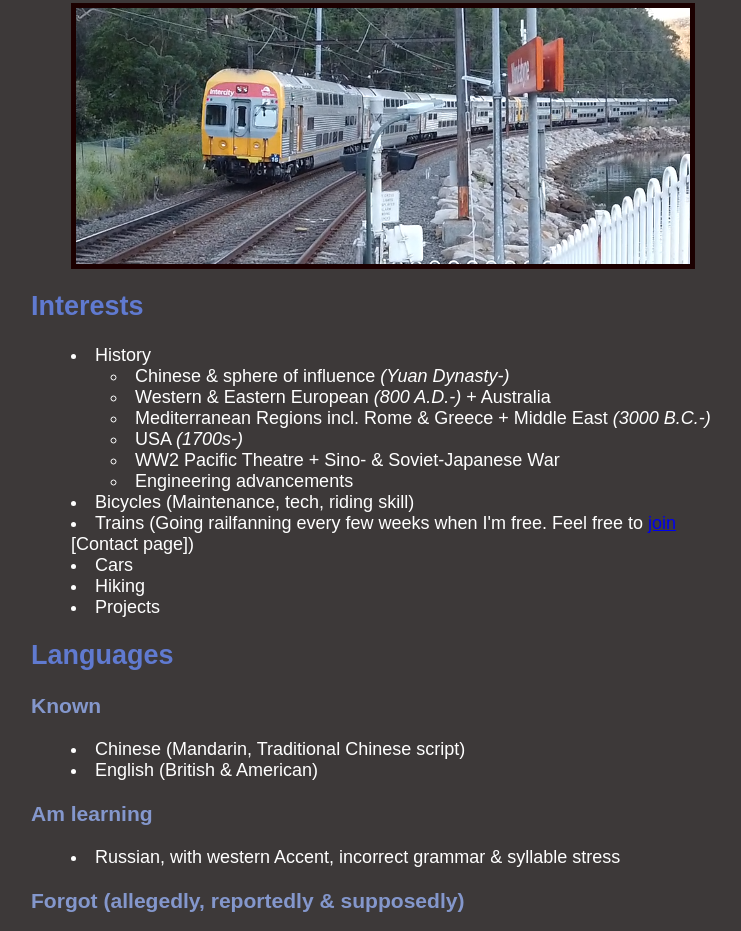
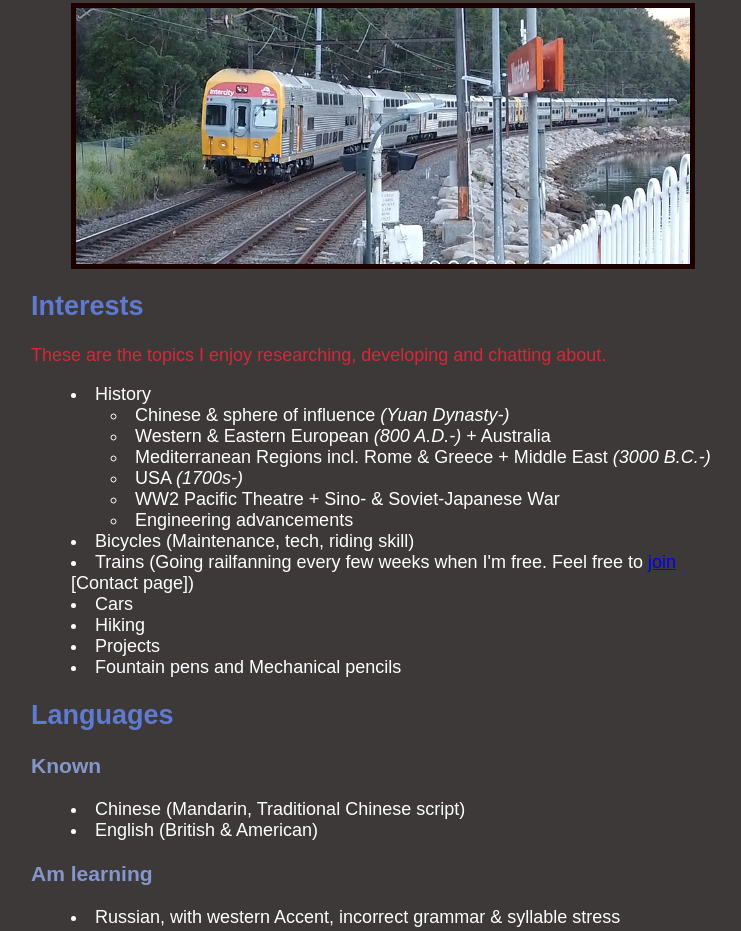
Before and after one commit to yufaus/yufaus.github.io, a plain HTML site: page about.html in a window 1280 px wide. Shown: the part 399-1330 px from the top of the page, without its empty margins (257-998 px from the left). Drawn offline with Linux system fonts and the light colour scheme; a web font is replaced by a local one.

Commit message:
Update about.html
updated interests

```diff
--- a/about.html
+++ b/about.html
@@ -73,6 +73,7 @@
 
     <div class = "default">
         <h2>Interests</h2>
+        These are the topics I enjoy researching, developing and chatting about.
         <ul>
             <li>History
                 <ul>
@@ -90,6 +91,7 @@
             <li>Cars</li>
             <li>Hiking</li>
             <li>Projects</li>
+            <li>Fountain pens and Mechanical pencils</li>
         </ul>
 
         <h2>Languages</h2>
```
